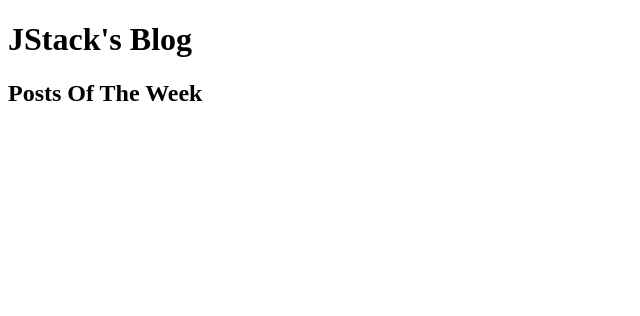
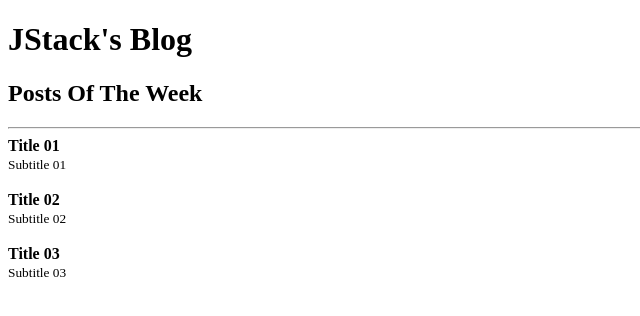
Before and after one commit to rsfbernardes/react-fundamentals, a React app: page / in a window 1280 px wide. Shown: the top 316 px of the page, without its empty margins (0-640 px from the left). Built offline with nearby package versions, Linux system fonts and the light colour scheme.

Commit message:
React props

```diff
--- a/src/App.js
+++ b/src/App.js
@@ -1,4 +1,6 @@
 import React from "react";
+
+import Post from "./Post";
 
 const category = 'Posts Of The Week'
 
@@ -7,8 +9,29 @@
     <>
       <h1>JStack's Blog</h1>
       <h2>{category}</h2>
+
+      <hr />
+
+      <Post
+        post={{
+          title: 'Title 01',
+          subtitle: 'Subtitle 01'
+        }}
+      />
+      <Post
+        post={{
+          title: 'Title 02',
+          subtitle: 'Subtitle 02'
+        }}
+      />
+      <Post
+        post={{
+          title: 'Title 03',
+          subtitle: 'Subtitle 03'
+        }}
+      />
     </>
-  )
+  );
 };
 
 export default App;
--- /dev/null
+++ b/src/Post.js
@@ -0,0 +1,13 @@
+import React from "react";
+
+export default function Post(props) {
+  return (
+    <>
+      <article>
+        <strong>{props.post.title}</strong><br />
+        <small>{props.post.subtitle}</small>
+      </article>
+      <br />
+    </>
+  )
+};
```
